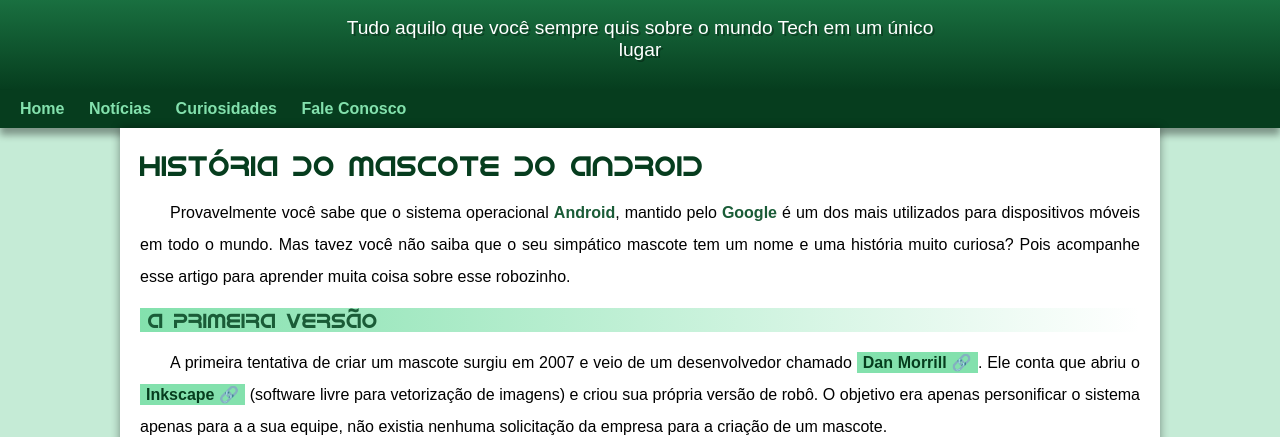
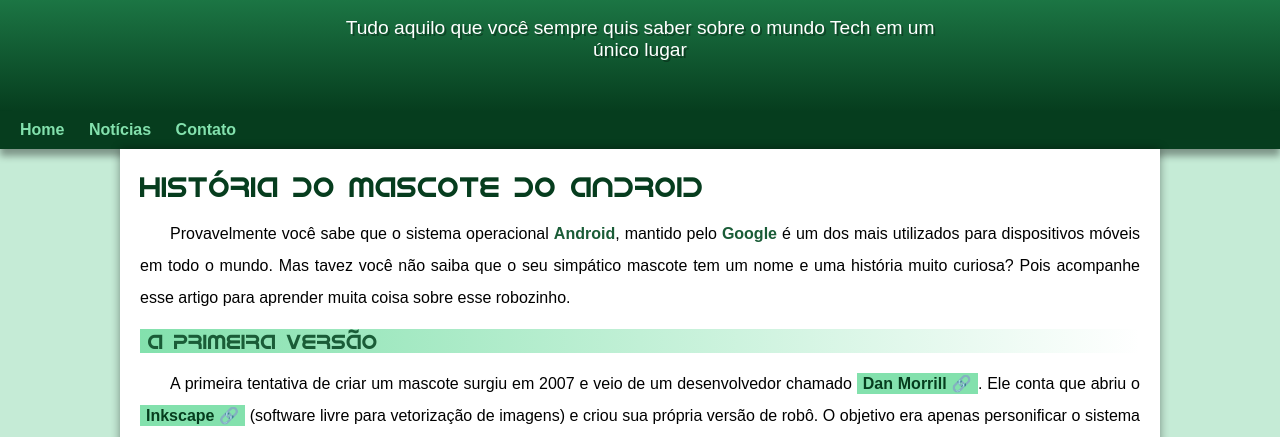
Before and after one commit to ronildoaraujo1/projeto-android, a plain HTML site: page index.html in a window 1280 px wide. Shown: the part 100-537 px from the top of the page. Drawn offline with Linux system fonts and the light colour scheme; files that its build step writes are made by us from their sources.

Commit message:
problema de padding corrigido

```diff
--- a/index.html
+++ b/index.html
@@ -12,14 +12,13 @@
 <body>
     <header>
         <h1>Curiosidades de Tecnologia</h1>
-        <p>Tudo aquilo que você sempre quis sobre o mundo Tech em um único lugar
+        <p>Tudo aquilo que você sempre quis saber sobre o mundo Tech em um único lugar
         </p>
     </header>
     <nav>
         <a href="#">Home</a>
         <a href="#">Notícias</a>
-        <a href="#">Curiosidades</a>
-        <a href="#">Fale Conosco</a>
+        <a href="#">Contato</a>
     </nav>
     <main>
         <article>
@@ -97,7 +96,7 @@
         </article>
     </main>
     <footer>
-        <p>Site criado por <a href="https://gustavoguanabara.github.io" target="_blank" >Gustavo Guanabara</a> para o <a href="https://www.youtube.com/cursoemvideo" target="_blank">CursoEmVideo</a></p>
+        <p>Site criado por <a href="https://www.linkedin.com/in/ronildoaraujo/" target="_blank" >Ronildo Araujo</a> para o <a href="https://github.com/ronildoaraujo1" target="_blank">Portfólio GitHub</a></p>
     </footer>
 </body>
 </html>
--- a/style/style.css
+++ b/style/style.css
@@ -64,7 +64,7 @@ header > p {
     padding-right: 10px;
     padding-left: 10px;
     margin: auto;
-    margin-bottom: 20px;
+    padding-bottom: 50px;
     text-shadow: 2px 2px 0px rgba(0, 0, 0, 0.315);
 }
 
```
